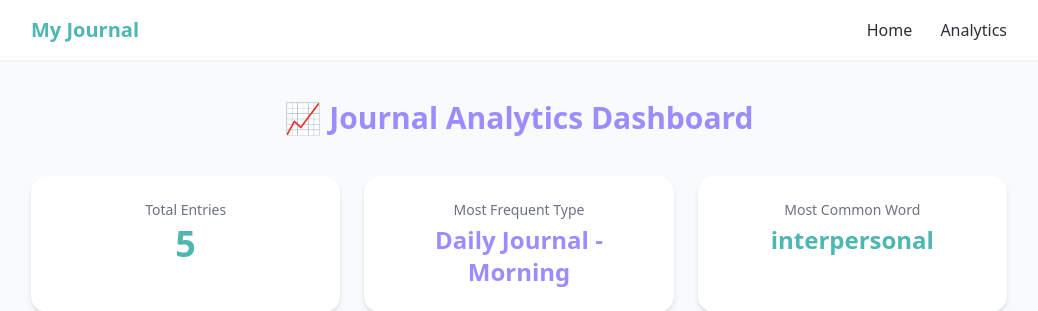
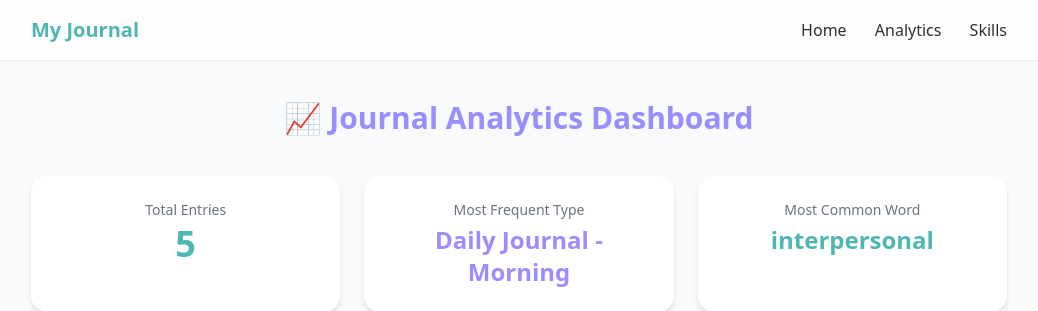
Before and after one commit to blunte3/LoveLove, a Flask app: page /analytics in a window 1280 px wide. Shown: the top 311 px of the page, without its empty margins (121-1159 px from the left). Run offline with Flask 3, Linux system fonts and the light colour scheme; data comes from the database, SQL or seed files in the repository; some libraries are stand-ins or nearby versions.

Commit message:
Updated Analytics.html Navbar
Added skills tab to UI in analytics page

```diff
--- a/templates/analytics.html
+++ b/templates/analytics.html
@@ -23,9 +23,11 @@
     <div class="space-x-6">
     <a href="{{ url_for('home') }}" class="text-[var(--text-dark)] hover:text-[var(--primary)] font-medium">Home</a>
     <a href="{{ url_for('analytics') }}" class="text-[var(--text-dark)] hover:text-[var(--primary)] font-medium">Analytics</a>
+    <a href="{{ url_for('skills') }}" class="text-[var(--text-dark)] hover:text-[var(--primary)] font-medium">Skills</a>
     </div>
   </div>
   </nav>
+
 
   <!-- Content -->
   <main class="max-w-5xl mx-auto px-6 py-10">
```
Lines whose indentation alone changed are shown as unchanged.
